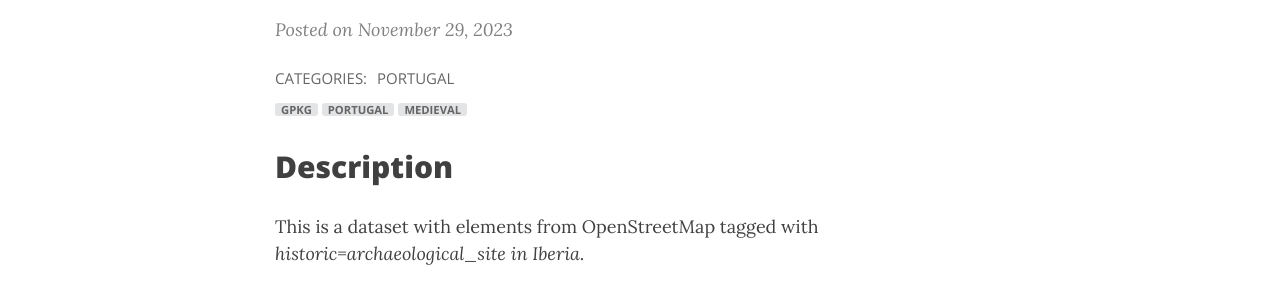
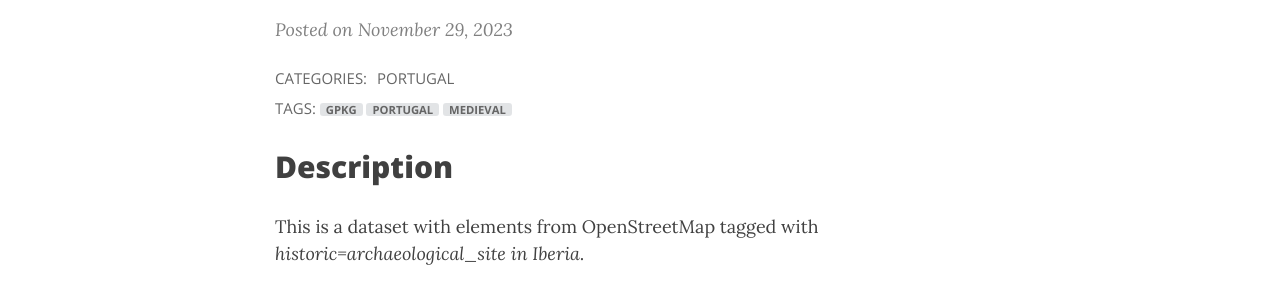
Before and after one commit to projetoalfobre/a-geocat, a Jekyll site: the page built from _posts/2023-11-29-Castles-in-portugal.md, in a window 1280 px wide and 900 px high. Shown: the part 218-511 px from the top of the window. Built offline with Jekyll 4.4.1, drawn with Linux system fonts in a browser that asks for light colours; nearby versions of some CDN libraries; comment, search, counter and statistics services are not loaded.

Commit message:
Update post.html

```diff
--- a/_layouts/post.html
+++ b/_layouts/post.html
@@ -21,7 +21,7 @@ layout: base
 
       {% if page.tags.size > 0 %}
         <div class="blog-tags">
-
+                  <span>Tags:</span>
           {% for tag in page.tags %}
             <a class="badge" href="{{ '/tags' | relative_url }}#{{- tag -}}">{{- tag -}}</a>
           {% endfor %}
```
